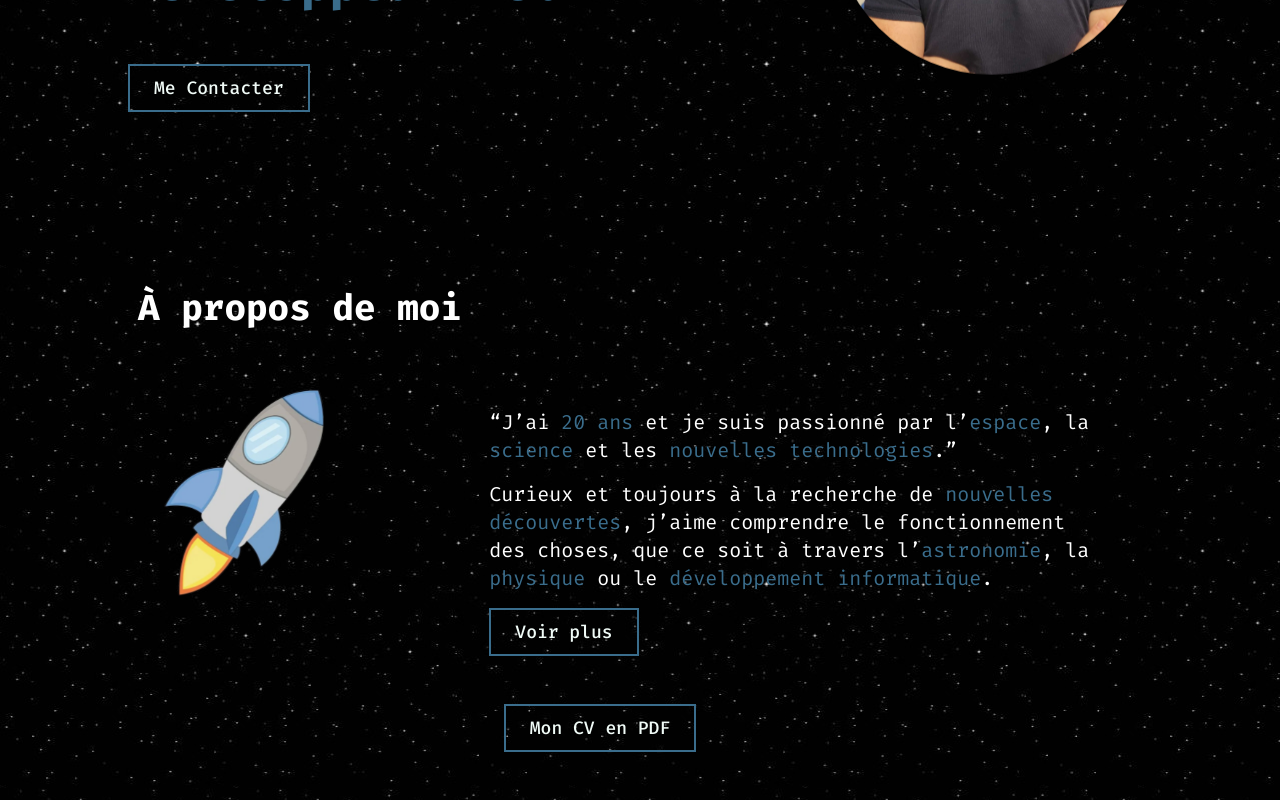
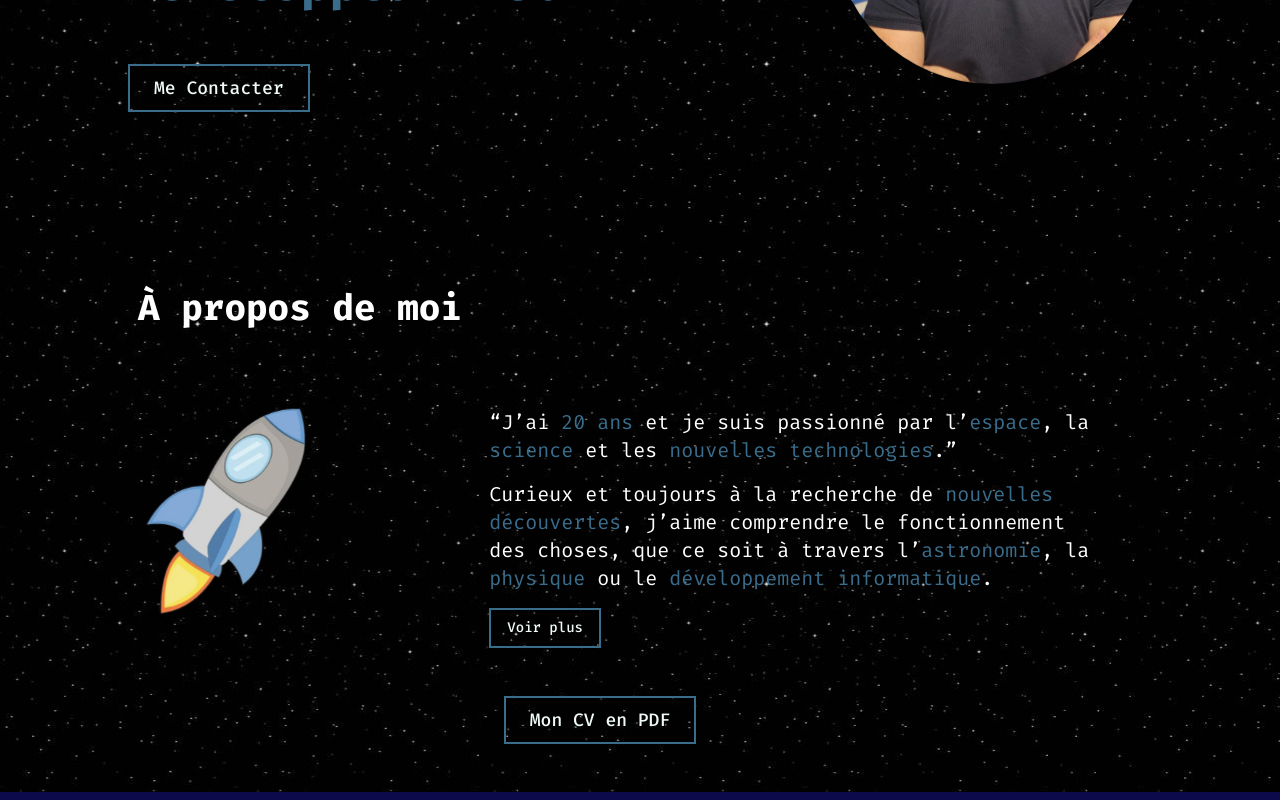
Before and after one commit to Tidragon-coder/portfolio-v2, a React (Create React App) app: page / in a window 1280 px wide. Shown: the part 512-1312 px from the top of the page. Built offline with nearby package versions, Linux system fonts and the light colour scheme.

Commit message:
0.3.1 : V2 des boutons (ajouts des tailles)

```diff
--- a/src/components/atoms/Button.tsx
+++ b/src/components/atoms/Button.tsx
@@ -1,15 +1,31 @@
 import React from 'react';
+
+type ButtonSize = 'xs' | 'sm' | 'md' | 'lg' | 'xl';
 
 type ButtonProps = {
   children: React.ReactNode;
   onClick?: () => void;
   className?: string;
+  size?: ButtonSize;
 };
 
-const Button = ({ children, onClick, className = '' }: ButtonProps) => (
+const sizeClasses: Record<ButtonSize, string> = {
+  xs: 'px-2 py-1 text-sm',
+  sm: 'px-4 py-1.5 text-base',
+  md: 'px-6 py-2 text-lg',
+  lg: 'px-8 py-3 text-xl',
+  xl: 'px-10 py-4 text-2xl',
+};
+
+const Button = ({
+  children,
+  onClick,
+  className = '',
+  size = 'md',
+}: ButtonProps) => (
   <button
     onClick={onClick}
-    className={`px-6 py-2 border-2 border-secondary text-[#F0FBF7] text-lg font-medium transition duration-300 hover:bg-secondary hover:text-[#0D0A4B] ${className}`}
+    className={`${sizeClasses[size]} border-2 border-secondary text-[#F0FBF7] font-medium transition duration-300 hover:bg-secondary hover:text-[#0D0A4B] ${className}`}
   >
     {children}
   </button>
--- a/src/components/molecules/aboutme.tsx
+++ b/src/components/molecules/aboutme.tsx
@@ -17,7 +17,7 @@ const AboutMe = () => {
         <img
           src={rocketImg}
           alt="Fusée"
-          className="w-32 md:w-40 animate-floating"
+          className="w-32 md:w-40 animate-floatingX"
         />
       </div>
 
@@ -37,7 +37,7 @@ const AboutMe = () => {
             à des projets interactifs, que ce soit lors de mes stages passés ou à travers mon apprentissage en <span className="text-secondary">autodidacte</span>.”
           </p>
         )}
-        <Button onClick={() => setShowMore(!showMore)} className=' text-[12px] px-4 py-2'>
+        <Button size='xs' onClick={() => setShowMore(!showMore)} className=' text-[12px] px-4 py-2'>
           {showMore ? 'Voir moins' : 'Voir plus'}
         </Button>
       </div>
--- a/src/index.css
+++ b/src/index.css
@@ -14,13 +14,26 @@ body {
 
 @keyframes floating {
   0%, 100% {
-    transform: translateY(0) translateX(0);
+    transform: translateY(0);
   }
   50% {
-    transform: translateY(-20px) ;
+    transform: translateY(-10px) ;
   }
 }
 
 .animate-floating {
   animation: floating 4s ease-in-out infinite;
 }
+
+@keyframes floatingX {
+  0%, 100% {
+    transform: translateX(0);
+  }
+  50% {
+    transform: translateX(-20px) ;
+  }
+}
+
+.animate-floatingX {
+  animation: floatingX 4s ease-in-out infinite;
+}
```
